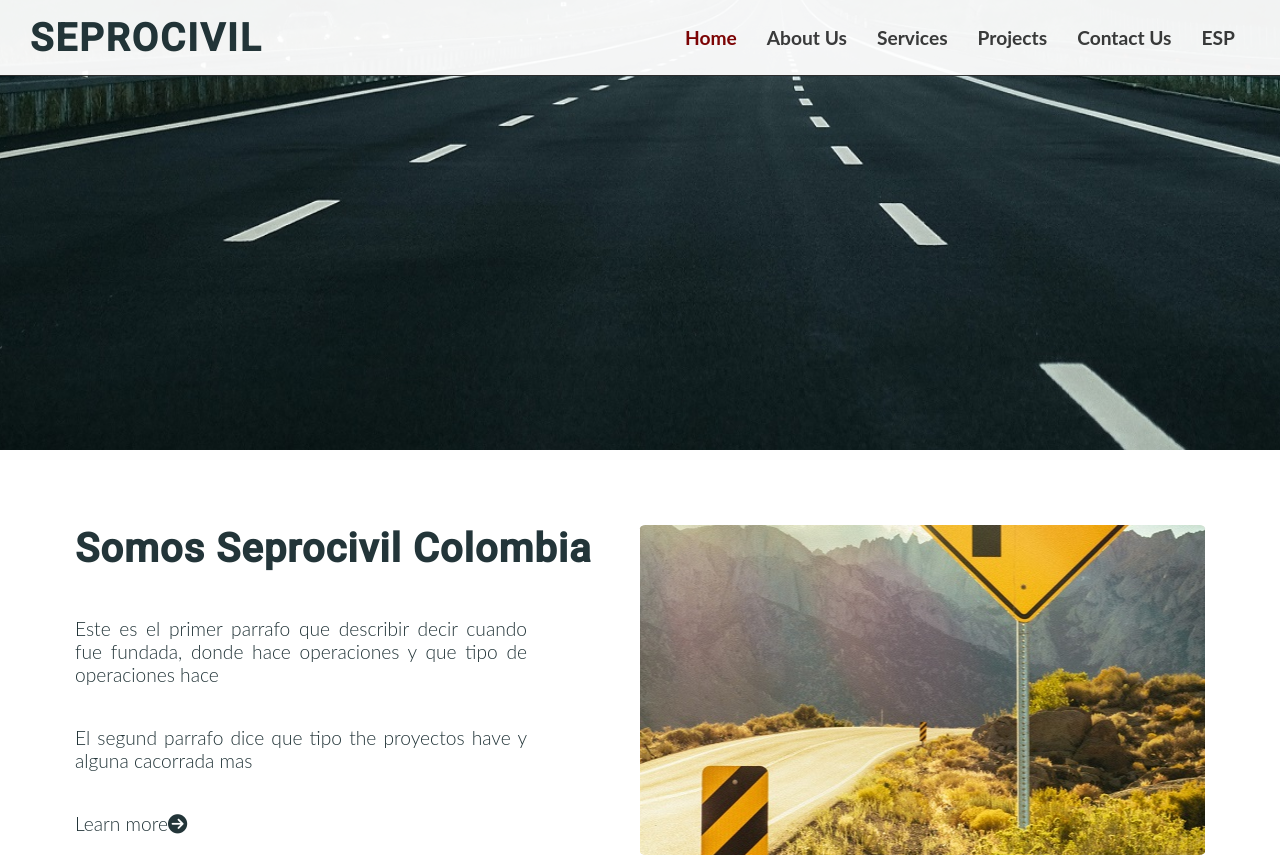
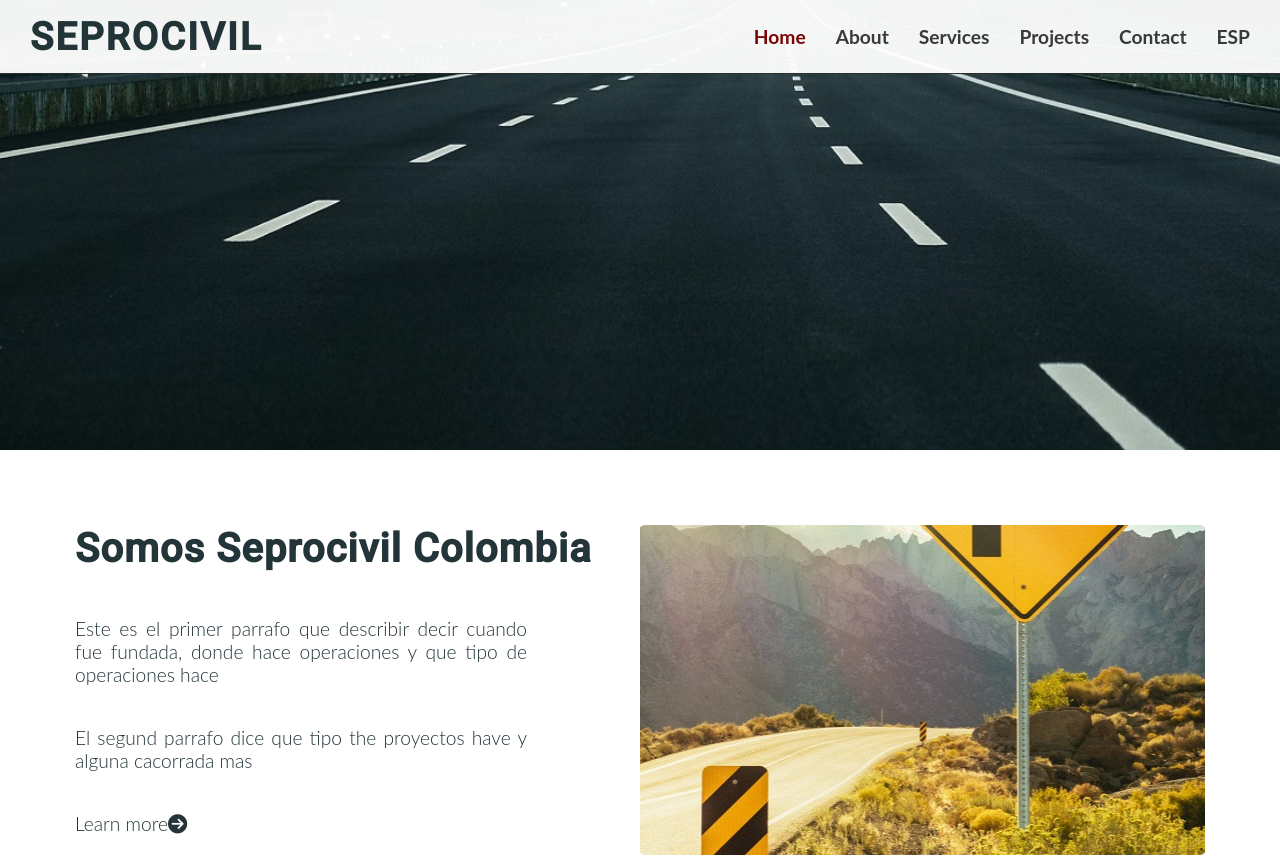
Before and after one commit to juanovt10/seprocivilCO, a plain HTML site: page index.html in a window 1280 px wide. Shown: the top 858 px of the page. Drawn offline with Linux system fonts and the light colour scheme.

Commit message:
Complete media queries for header and footer

```diff
--- a/assets/css/style.css
+++ b/assets/css/style.css
@@ -33,7 +33,7 @@ h3 {
 /* HEADER START */
 
 #header {
-    height: 75px;
+    /* height: 75px; */
     width: 100%;
     background-color: #fff;
     position: fixed;
@@ -53,6 +53,7 @@ h3 {
     text-decoration: none;
     margin-left: 30px;
     font-weight: bold;
+    padding: 14px 0;
 }
 
 #logo h1 {
@@ -64,16 +65,19 @@ h3 {
 #navigation_bar {
     display: flex;
     list-style: none;
-    margin-right: 30px;
+    /* margin-right: 30px; */
+    padding: 14px 0;
+    text-align: left;
 }
 
 #navigation_bar a {
     text-decoration: none;
+    /* text-align: left; */
     color: inherit;
     font-size: 120%;
     font-weight: 700;
     padding: 5px 0;
-    margin: 0 15px;
+    margin-right: 30px;
     transition: all .5s ease;
 }
 
@@ -108,7 +112,21 @@ h3 {
 
 /* Header responsive design */
 
-@media (max-width: 992px) {
+
+/* Media query for when the nav bar gets too close to the logo div */
+
+@media (max-width: 900px) {
+    #navigation_bar {
+        margin-right: 25px;
+    }
+    #navigation_bar a {
+    margin: 0 5px;
+    }
+}
+
+/* Media query to change to a drop down menu */
+
+@media (max-width: 768px) {
     #open_button {
         display: block;
         margin-right: 30px;
@@ -121,7 +139,7 @@ h3 {
     #navigation_bar {
         position: absolute;
         top: 100%;
-        right: -100%; /* this part makes the drop down menu invisible */
+        right: -100%; /*  this part makes the drop down menu invisible */
         width: 200px;
         margin-right: 0;
         background-color: white;
@@ -241,7 +259,7 @@ h3 {
     border-radius: 1%;
 }
 
-@media (max-width: 1180px) {
+@media (max-width: 992px) {
     #home_about_us {
         height: 800px;
     }
@@ -495,7 +513,7 @@ h3 {
     justify-content: space-between;
     align-items: center;
     color: #fff;
-    margin: 0 75px;
+    margin: 0 30px;
 }
 
 #footer_container ul {
@@ -559,7 +577,7 @@ h3 {
 
 /* Responsive design for footer */
 
-@media (max-width: 1180px) {
+@media (max-width: 979px) {
     #footer_container ul {
         display: none;
     }
@@ -569,7 +587,7 @@ h3 {
     }
 }
 
-@media (max-width: 740px) {
+@media (max-width: 570px) {
     #footer_container .logo {
         display: none;
     }
--- a/index.html
+++ b/index.html
@@ -18,7 +18,7 @@
                 <a href="index.html" class="active">Home</a>
             </li>
             <li>
-                <a href="aboutus.html">About Us</a>
+                <a href="aboutus.html">About</a>
             </li>
             <li>
                 <a href="services.html">Services</a>
@@ -27,7 +27,7 @@
                 <a href="projects.html">Projects</a>
             </li>
             <li>
-                <a href="contactus.html">Contact Us</a>
+                <a href="contactus.html">Contact</a>
             </li>
             <li id="language_icon">
                 <a href="#">ESP</a>
```
